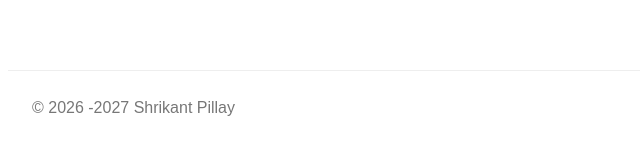
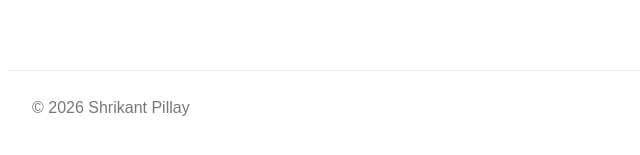
Before and after one commit to shrikantpillay/shrikant-website, an Eleventy site: page src/index.njk in a window 1280 px wide. Shown: the part 631-786 px from the top of the page, 158-798 px from the left. Built offline with nearby package versions, Linux system fonts and the light colour scheme; Eleventy itself is replaced by a stand-in of ours; files that its build step writes are made by us from their sources.

Commit message:
Update footer copyright year

```diff
--- a/src/_includes/base.njk
+++ b/src/_includes/base.njk
@@ -20,6 +20,6 @@
   <main class="wrap">
     {{ content | safe }}
   </main>
-<footer class="wrap footer">© 2026 -2027 Shrikant Pillay</footer>
+<footer class="wrap footer">© 2026 Shrikant Pillay</footer>
 </body>
 </html>
```
